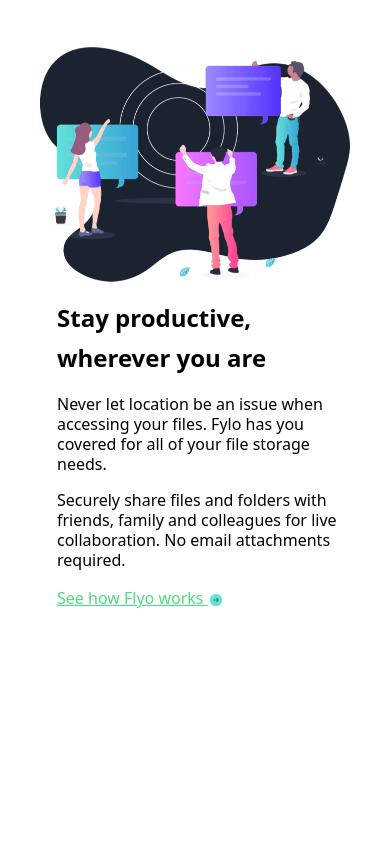
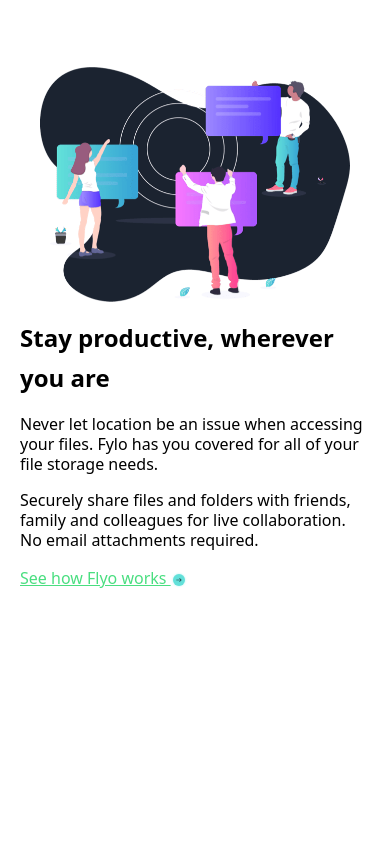
Before and after one commit to DimiTesting/Fylo2, a website: page index.html in a window 390 px wide. Shown: the part 2619-3461 px from the top of the page. Drawn offline with Linux system fonts and the light colour scheme.

Commit message:
adjusting #productive section

```diff
--- a/index.html
+++ b/index.html
@@ -57,12 +57,12 @@
     </section>
 
     <section id="productive">
-        <div class="flex flex-col items-center justify-center gap-4 mt-[600px] h-[100vh] px-10 md:flex-row md:items-center md:justify-center md:gap-8 md:mt-[50px]">
+        <div class="flex flex-col items-center justify-center gap-4 mt-[600px] h-[100vh] px-10 mb-[40px] md:flex-row md:items-center md:justify-center md:gap-8 md:mt-[50px] md:mb-0">
             <img src="images/illustration-stay-productive.png" class="pl-0 md:pl-4" alt="">
-            <div class="flex flex-col items-left justify-center gap-4 ml-6">
-                <h1 class="w-[300px] text-left leading-10 text-2xl  font-bold md:text-4xl md:w-[400px]">Stay productive, wherever you are</h1>
-                <p class="w-[300px] text-left leading-5 text-m  md:w-[600px] md:text-xl"> Never let location be an issue when accessing your files. Fylo has you covered for all of your file storage needs.</p>
-                <p class="w-[300px] text-left leading-5 text-m  md:w-[600px] md:text-xl"> Securely share files and folders with friends, family and colleagues for live collaboration. No email attachments required.</p>
+            <div class="flex flex-col items-left justify-center gap-4 ml-4 md:ml-6">
+                <h1 class="w-[350px] text-left leading-10 text-2xl  font-bold md:text-4xl md:w-[400px]">Stay productive, wherever you are</h1>
+                <p class="w-[350px] text-left leading-5 text-m  md:w-[600px] md:text-xl"> Never let location be an issue when accessing your files. Fylo has you covered for all of your file storage needs.</p>
+                <p class="w-[350px] text-left leading-5 text-m  md:w-[600px] md:text-xl"> Securely share files and folders with friends, family and colleagues for live collaboration. No email attachments required.</p>
                 <a href="#" class="text-green-400 underline"> See how Flyo works <img src="images/icon-arrow.svg" alt="" class="inline-block self-center"> </a>
             </div>
         </div>
```
